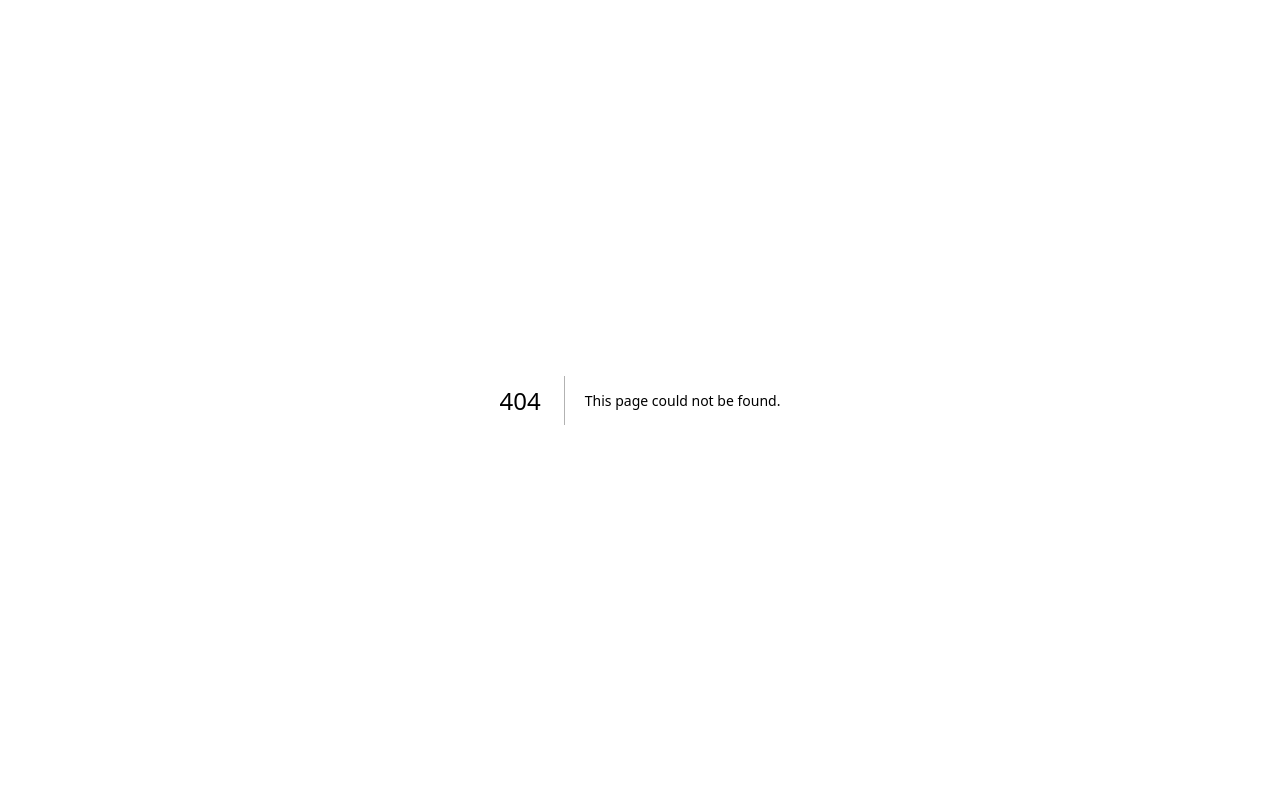
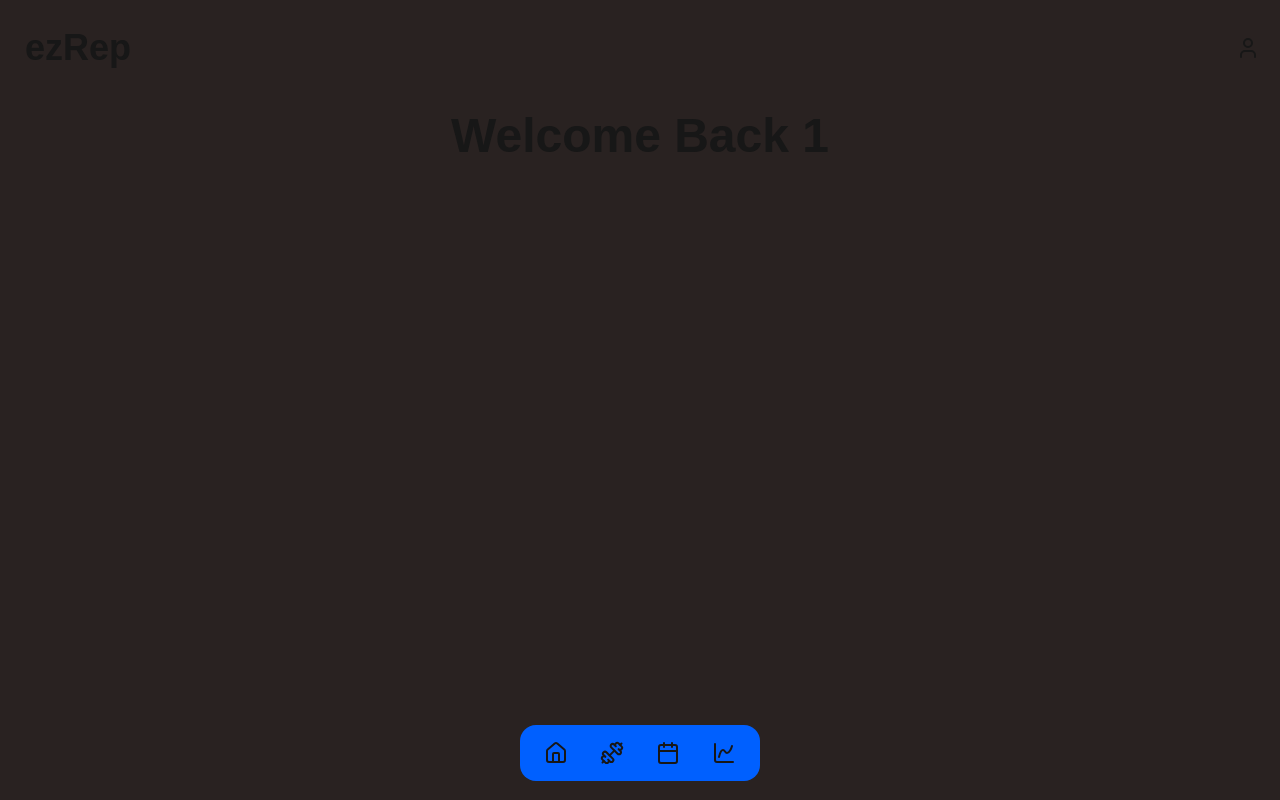
Before and after one commit to markkmagedd/ezRep, a Next.js app in the folder client/: page /dashboard/1 in a window 1280 px wide. Before the commit this address had no page. Built offline with nearby package versions, Linux system fonts and the light colour scheme.

Commit message:
home page created

```diff
--- a/client/app/auth/layout.jsx
+++ b/client/app/auth/layout.jsx
@@ -3,10 +3,12 @@
 // Define custom layout for auth pages
 const AuthLayout = ({ children }) => {
   return (
-    <div>
+    <>
       <Navbar />
-      <div>{children}</div>
-    </div>
+      <main className="bg-base-100 flex items-center justify-center min-h-screen">
+        <div>{children}</div>
+      </main>
+    </>
   );
 };
 
--- a/client/app/auth/login/page.jsx
+++ b/client/app/auth/login/page.jsx
@@ -1,7 +1,7 @@
 import LoginCard from "../../../components/LoginCard";
 const LoginPage = () => {
   return (
-    <main className="bg-base-200 flex items-center justify-center min-h-screen">
+    <main>
       <LoginCard />
     </main>
   );
--- a/client/app/auth/registration/page.jsx
+++ b/client/app/auth/registration/page.jsx
@@ -3,7 +3,7 @@
 
 const page = () => {
   return (
-    <main className="bg-base-200 flex items-center justify-center min-h-screen">
+    <main>
       <RegistrationCard />
     </main>
   );
--- /dev/null
+++ b/client/app/dashboard/[username]/layout.jsx
@@ -0,0 +1,17 @@
+import BottomNav from "@/components/BottomNav";
+import Navbar from "@/components/Navbar";
+import React from "react";
+
+const dashboardLayout = ({ children }) => {
+  return (
+    <main>
+      <div>
+        <Navbar />
+        <BottomNav />
+      </div>
+      {children}
+    </main>
+  );
+};
+
+export default dashboardLayout;
--- /dev/null
+++ b/client/app/dashboard/[username]/page.jsx
@@ -0,0 +1,14 @@
+"use client";
+import React from "react";
+
+export default function DashboardPage({ params }) {
+  const { username } = React.use(params);
+
+  return (
+    <div className="hero bg-base-100">
+      <div className="hero-content text-center">
+        <h1 className="text-5xl font-bold">Welcome Back {username}</h1>
+      </div>
+    </div>
+  );
+}
--- /dev/null
+++ b/client/components/BottomNav.jsx
@@ -0,0 +1,37 @@
+"use client";
+import React from "react";
+import { Dumbbell, House, Calendar, ChartSpline } from "lucide-react";
+import Link from "next/link";
+
+const BottomNav = () => {
+  return (
+    <div className="btm-nav bg-base-100  hidden lg:flex">
+      <div className="">
+        <ul className="menu menu-horizontal bg-primary rounded-box w-68 h-20 mb-8 items-center flex justify-center">
+          <li>
+            <Link href="#">
+              <House />
+            </Link>
+          </li>
+          <li>
+            <Link href="">
+              <Dumbbell />
+            </Link>
+          </li>
+          <li>
+            <Link href="">
+              <Calendar />
+            </Link>
+          </li>
+          <li>
+            <Link href="">
+              <ChartSpline />
+            </Link>
+          </li>
+        </ul>
+      </div>
+    </div>
+  );
+};
+
+export default BottomNav;
--- a/client/components/LoginCard.jsx
+++ b/client/components/LoginCard.jsx
@@ -50,6 +50,7 @@
       } else {
         setToast(data.error);
         setToastType("success");
+        router.push(`/dashboard/${username}`);
       }
     } catch (error) {
       setToast("An error occurred while logging in.");
@@ -63,7 +64,7 @@
   };
   return (
     <div>
-      <div className="card w-96 bg-base-100 shadow-2xl ">
+      <div className="card w-96 bg-base-200 shadow-xl ">
         <div className="card-body">
           <h2 className="card-title text-4xl text-white mb-6 justify-center font-extrabold">
             Login
--- /dev/null
+++ b/client/components/LogoButton.jsx
@@ -0,0 +1,7 @@
+import React from "react";
+
+const LogoButton = () => {
+  return <a className="btn btn-ghost text-3xl  bg-base-100">ezRep</a>;
+};
+
+export default LogoButton;
--- a/client/components/Navbar.jsx
+++ b/client/components/Navbar.jsx
@@ -1,29 +1,64 @@
+import { User } from "lucide-react";
 const Navbar = () => {
   return (
     <>
-      <div className="navbar bg-secondary shadow-2xl h-20">
-        <div className="flex-1">
-          <a className="btn btn-ghost text-3xl text-white font-extrabold">
-            ezRep
-          </a>
+      <div className="navbar bg-base-100 flex justify-center h-24">
+        <div className="navbar-start">
+          <div className="dropdown">
+            <div tabIndex={0} role="button" className="btn btn-ghost lg:hidden">
+              <svg
+                xmlns="http://www.w3.org/2000/svg"
+                className="h-5 w-5"
+                fill="none"
+                viewBox="0 0 24 24"
+                stroke="currentColor"
+              >
+                <path
+                  strokeLinecap="round"
+                  strokeLinejoin="round"
+                  strokeWidth="2"
+                  d="M4 6h16M4 12h8m-8 6h16"
+                />
+              </svg>
+            </div>
+            <ul
+              tabIndex={0}
+              className="menu menu-sm dropdown-content bg-base-100 rounded-box z-[1] mt-3 w-52 p-2 shadow"
+            >
+              <li>
+                <a>Item 1</a>
+              </li>
+              <li>
+                <a>Parent</a>
+                <ul className="p-2">
+                  <li>
+                    <a>Submenu 1</a>
+                  </li>
+                  <li>
+                    <a>Submenu 2</a>
+                  </li>
+                </ul>
+              </li>
+              <li>
+                <a>Item 3</a>
+              </li>
+            </ul>
+          </div>
+          <a className="btn btn-ghost text-4xl">ezRep</a>
         </div>
-        <div className="flex-none">
+
+        <div className="navbar-end">
           <div className="dropdown dropdown-end">
             <div
               tabIndex={0}
               role="button"
-              className="btn btn-ghost btn-circle avatar"
+              className="btn btn-ghost btn-square  avatar"
             >
-              <div className="w-10 rounded-full">
-                <img
-                  alt="Tailwind CSS Navbar component"
-                  src="https://img.daisyui.com/images/stock/photo-1534528741775-53994a69daeb.webp"
-                />
-              </div>
+              <User className="w-10 rounded-full" />
             </div>
             <ul
               tabIndex={0}
-              className="menu menu-sm dropdown-content bg-secondary rounded-box z-[1] mt-3 w-52 p-2 shadow font-extrabold"
+              className="menu menu-sm dropdown-content bg-base-100 rounded-box z-[1] mt-3 w-52 p-2 shadow"
             >
               <li>
                 <a className="justify-between">Profile</a>
```
